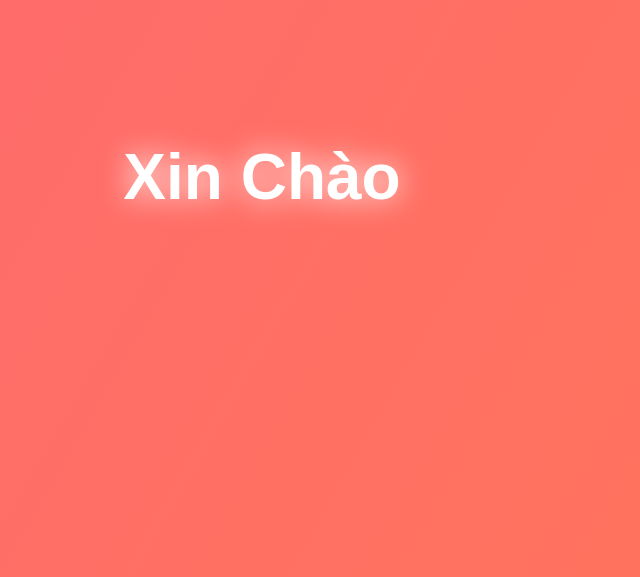
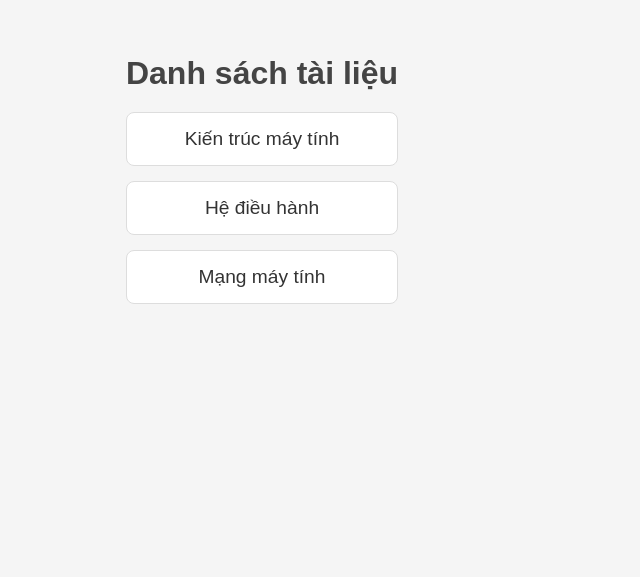
Before and after one commit to VoPhatDat/TaiLieuHocTap, a plain HTML site: page index.html in a window 1280 px wide. Shown: the part 223-800 px from the top of the page, without its empty margins (378-1018 px from the left). Drawn offline with Linux system fonts and the light colour scheme.

Commit message:
Update index.html

```diff
--- a/index.html
+++ b/index.html
@@ -3,47 +3,82 @@
 <head>
   <meta charset="UTF-8">
   <meta name="viewport" content="width=device-width, initial-scale=1.0">
-  <title>Xin Chào với Hiệu Ứng</title>
+  <title>Danh sách tài liệu</title>
   <style>
-    /* Body toàn màn hình */
     body {
       margin: 0;
-      height: 100vh;
+      font-family: Arial, sans-serif;
+      background: #f5f5f5;
+      color: #333;
       display: flex;
       justify-content: center;
       align-items: center;
-      background: linear-gradient(120deg, #ff7eb3, #ff758c, #ff6a70, #ff7850);
-      background-size: 400% 400%;
-      animation: gradientAnimation 10s ease infinite;
-      font-family: Arial, sans-serif;
-      overflow: hidden;
+      height: 100vh;
     }
 
-    /* Hiệu ứng background chuyển động */
-    @keyframes gradientAnimation {
-      0% { background-position: 0% 50%; }
-      50% { background-position: 100% 50%; }
-      100% { background-position: 0% 50%; }
+    /* Container chính */
+    .container {
+      text-align: center;
     }
 
-    /* Dòng chữ "Xin chào" */
     h1 {
-      color: white;
-      font-size: 4rem;
-      text-shadow: 0 0 10px rgba(255, 255, 255, 0.8),
-                   0 0 20px rgba(255, 255, 255, 0.6),
-                   0 0 30px rgba(255, 255, 255, 0.4);
-      animation: textGlow 2s ease-in-out infinite;
+      font-size: 2rem;
+      margin-bottom: 20px;
+      color: #444;
     }
 
-    /* Hiệu ứng chữ phát sáng */
-    @keyframes textGlow {
-      0%, 100% { text-shadow: 0 0 10px rgba(255, 255, 255, 0.8); }
-      50% { text-shadow: 0 0 30px rgba(255, 255, 255, 1); }
+    /* Danh sách */
+    ul {
+      list-style: none;
+      padding: 0;
+    }
+
+    li {
+      margin: 15px 0;
+      padding: 15px;
+      background: #fff;
+      border: 1px solid #ddd;
+      border-radius: 8px;
+      font-size: 1.2rem;
+      transition: transform 0.3s, box-shadow 0.3s;
+      cursor: pointer;
+    }
+
+    /* Hiệu ứng khi hover */
+    li:hover {
+      transform: scale(1.05);
+      box-shadow: 0 4px 10px rgba(0, 0, 0, 0.2);
+    }
+
+    a {
+      text-decoration: none;
+      color: #007bff;
+      display: block;
+    }
+
+    a:hover {
+      text-decoration: underline;
     }
   </style>
 </head>
 <body>
-  <h1>Xin Chào</h1>
+  <div class="container">
+    <h1>Danh sách tài liệu</h1>
+    <ul>
+      <!-- Mục Kiến trúc máy tính -->
+      <li onclick="openLink('https://www.facebook.com/')">Kiến trúc máy tính</li>
+      <!-- Mục Hệ điều hành -->
+      <li onclick="openLink('https://www.facebook.com/')">Hệ điều hành</li>
+      <!-- Mục Mạng máy tính -->
+      <li onclick="openLink('https://www.facebook.com/')">Mạng máy tính</li>
+    </ul>
+  </div>
+
+  <script>
+    // Hàm mở link khi nhấp vào mục
+    function openLink(url) {
+      window.open(url, "_blank"); // Mở trong tab mới
+    }
+  </script>
 </body>
 </html>
```
